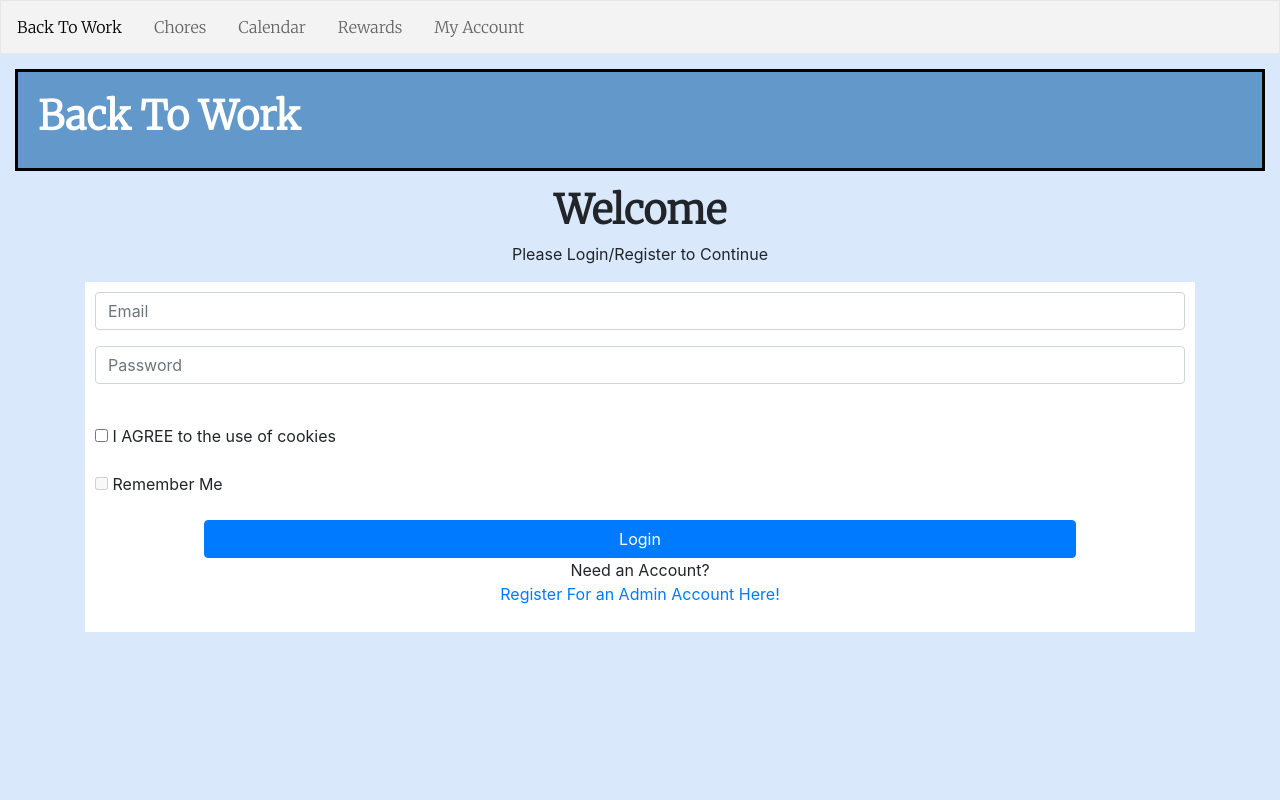
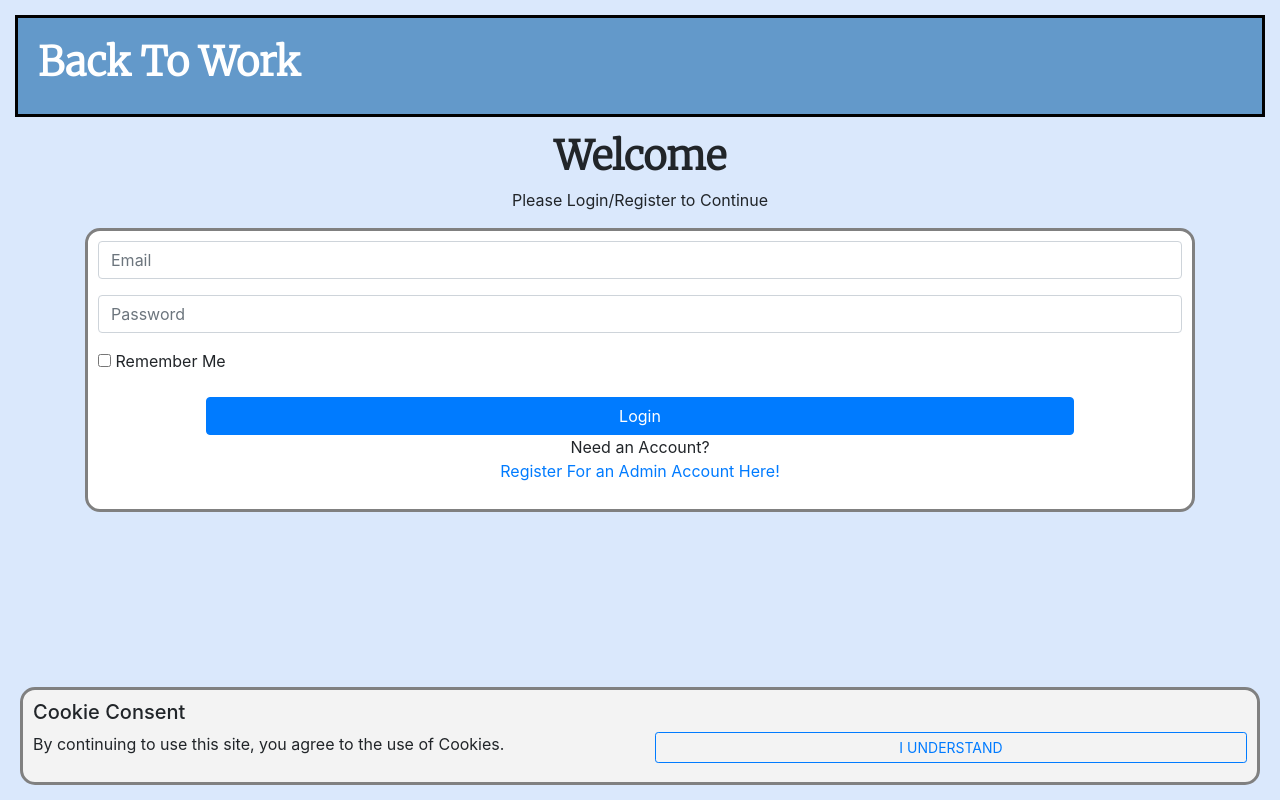
Before and after one commit to EvanWard29/BackToWork, a PHP site: page /BackToWork/public/account/login/login.php in a window 1280 px wide. Run offline with PHP 8.4, Linux system fonts and the light colour scheme; some libraries are stand-ins or nearby versions.

Commit message:
Added Cookie Popup and Redesigned Tables
A cookie popup will now appear when the user first visits the site and will last for 30 days. The CSS of tables has been altered to be more visually friendly and clearer.

```diff
--- /dev/null
+++ b/BackToWork/assets/css/cookiePopup.css
@@ -0,0 +1,27 @@
+#cookieBarBox {
+    opacity: 0;
+    position: fixed;
+    bottom: 0;
+    left: 5px;
+    right: 5px;
+    z-index: 200;
+    margin: 15px;
+    padding: 10px;
+    border: grey solid;
+    border-radius: 15px;
+    background-color: #F3F3F3;
+    animation: initial-hide 1s ease-out 1.5s forwards;
+}
+
+/* removes banner when clicked */
+#cookieBarBox.cookie-fade {opacity: 0; animation-fill-mode: none}
+
+/* stops banner re-appearing */
+#cookieBarBox.hidden {display: none;}
+
+
+/* animation keyframes that animates the banner in onload */
+@keyframes initial-hide {
+    0%   {opacity:0;}
+    100% {opacity:1;}
+}
--- a/BackToWork/assets/css/login.css
+++ b/BackToWork/assets/css/login.css
@@ -1,3 +1,10 @@
 .inpPadding{
     margin-bottom: 5px;
 }
+
+#loginForm{
+    background-color: white;
+    padding: 10px;
+    border: grey solid;
+    border-radius: 15px;
+}
--- a/BackToWork/assets/css/myGroup.css
+++ b/BackToWork/assets/css/myGroup.css
@@ -1,23 +1,20 @@
-.background{
+.containerBackground{
     background-color: white;
     padding: 10px;
+    border: grey solid;
 }
 
 table{
     width: 100%;
     border-collapse: collapse;
     padding: 5px;
-    font-size: 25px;
     text-align: center;
-}
-td{
-    background-color: #DAE8FC;
-    color: black;
+    font-size: 20px;
 }
 
+
 thead{
-    background-color: #5a5aff;
-    color: white;
+    background-color: cornflowerblue;
 }
 
 .name{
--- a/BackToWork/assets/js/account/checkLogin.js
+++ b/BackToWork/assets/js/account/checkLogin.js
@@ -2,6 +2,7 @@ $(function(){
     let page = window.location.pathname;
     if(page !== "/BackToWork/public/account/login/login.php" && page !== "/BackToWork/public/account/registration/registration.php") {
         let userID = getCookie('userID');
+        //If user not logged in, redirect to login
         if (userID === "") {
             location.replace('/BackToWork/public/account/login/login.php');
         }
--- a/BackToWork/assets/js/account/login/login.js
+++ b/BackToWork/assets/js/account/login/login.js
@@ -1,13 +1,4 @@
 $(function(){
-    $('#lgnAgree').click(function(){
-       if($('#lgnAgree').prop('checked') === true){
-           $('#lgnRemember').attr('disabled', false);
-       } else{
-           $('#lgnRemember').attr('disabled', true);
-           $('#lgnRemember').prop('checked', false);
-       }
-    });
-
    $('#btnLogin').click(async function(){
        let emailErr = false;
        let passwordErr = false;
@@ -79,29 +70,26 @@ $(function(){
        }
 
        if(emailErr !== true && passwordErr !== true){
-           //Correct Details - Get UserID
+           //Correct Details - Get User Details
            $.post("/BackToWork/src/controller/account/login/loginUser.php",{
                inpLgnEmail: email
            }, function(data){
-               if($('#lgnAgree').prop('checked') === true){
-                   //User Agrees
-                   $('#invAgree').attr('hidden', true);
-
-                   data = JSON.parse(data)[0];
-                   //If remember me checked, save cookie for longer period
-                   if($('#lgnRemember').prop('checked') === true){
-                       //User checked remember me - save extended period cookie
+               data = JSON.parse(data)[0];
+               if(getCookie('userID') !== data.userID) {
+                   //If no cookies for current user saved
+                   if ($('#lgnRemember').prop('checked') === true) {
+                       //User checked remember me - save extended period cookie (2 weeks)
                        let today = new Date();
                        let expire = new Date();
-                       expire.setTime(today.getTime() + 3600000*24*14);
+                       expire.setTime(today.getTime() + 3600000 * 24 * 14);
                        document.cookie = "userID=" + data.userID + "; path=/; expires=" + expire.toUTCString();
                        document.cookie = "groupID=" + data.groupID + "; path=/; expires=" + expire.toUTCString();
                        document.cookie = "accountType=" + data.type + "; path=/; expires=" + expire.toUTCString();
                        document.cookie = "points=" + data.points + "; path=/; expires=" + expire.toUTCString();
 
-                       location.replace('/BackToWork/public/myGroup.php');
-                   }else{
-                       //User has NOT checked remember me - save short period cookie
+                       location.replace('/BackToWork/public/group/myGroup.php');
+                   } else {
+                       //User has NOT checked remember me - cookie will be destroyed when session closed
                        document.cookie = "userID=" + data.userID + ";path=/";
                        document.cookie = "groupID=" + data.groupID + ";path=/";
                        document.cookie = "accountType=" + data.type + ";path=/";
@@ -110,11 +98,9 @@ $(function(){
                        location.replace('/BackToWork/public/group/myGroup.php');
                    }
                }else{
-                   //User does NOT agree
-                   $('#invAgree').attr('hidden', false);
+                   //Log user in
+                   location.replace('/BackToWork/public/group/myGroup.php');
                }
-
-
            });
        }
    }) ;
--- a/BackToWork/assets/js/account/logout.js
+++ b/BackToWork/assets/js/account/logout.js
@@ -1,5 +1,6 @@
 $(function(){
    $('#logout').click(function(){
+
        document.cookie = "userID=; path=/; expires=Thu, 01 Jan 1970 00:00:00 UTC;";
        document.cookie = "groupID=; path=/; expires=Thu, 01 Jan 1970 00:00:00 UTC;";
        document.cookie = "accountType=; path=/; expires=Thu, 01 Jan 1970 00:00:00 UTC;";
--- /dev/null
+++ b/BackToWork/assets/js/cookiePopup.js
@@ -0,0 +1,17 @@
+$(function () {
+    $("#cookieBoxOk").click(function () {
+        let expire = new Date();
+
+        expire.setTime(expire.getTime() + (30 * 24 * 60 * 60 * 1000));
+        document.cookie = "seenCookie=yes; expires=" + expire.toGMTString() + "; path=/";
+
+        $('#cookieBarBox').addClass('cookie-fade');
+    });
+
+    let cookieValue = getCookie('seenCookie');
+
+    if (cookieValue != null && cookieValue === 'yes') {
+        //Popup seen
+        $('#cookieBarBox').addClass('hidden');
+    }
+});
--- a/BackToWork/public/account/login/login.php
+++ b/BackToWork/public/account/login/login.php
@@ -10,7 +10,7 @@
             <h1>Welcome</h1>
             <div class="container">
                 <p>Please Login/Register to Continue</p>
-                <div class="container background text-center" id="loginForm">
+                <div class="container text-center" id="loginForm">
                     <form class="form-signin">
                         <label id="invLogin" class="text-danger" hidden>Invalid Email or Password</label>
                         <div class="form-group">
@@ -22,11 +22,7 @@
                             <input class="form-control inpPadding" type="password" placeholder="Password" id="inpLgnPassword" name="inpLgnPassword">
                         </div>
                         <div class="checkbox mb-3 text-left">
-                            <label class="text-danger" id="invAgree" hidden>You Must Agree to the use of Cookies before proceeding</label><br>
-                            <label><input type="checkbox" value="agree" id="lgnAgree"> I AGREE to the use of cookies</label>
-                        </div>
-                        <div class="checkbox mb-3 text-left">
-                            <label><input type="checkbox" value="remember-me" id="lgnRemember" disabled> Remember Me</label>
+                            <label><input type="checkbox" value="remember-me" id="lgnRemember"> Remember Me</label>
                         </div>
                     </form>
                     <div class="text-center">
@@ -38,3 +34,6 @@
         </div>
     </body>
 </html>
+
+<?php
+include_once "../../footer.php";
--- a/BackToWork/public/account/registration/registration.php
+++ b/BackToWork/public/account/registration/registration.php
@@ -46,3 +46,6 @@
 </div>
 </body>
 </html>
+
+<?php
+include_once "../../footer.php";
--- a/BackToWork/public/calendar/calendar.php
+++ b/BackToWork/public/calendar/calendar.php
@@ -91,3 +91,6 @@ foreach($events as $event){
     //Set background of a date to represent an event
     echo "<script>$('li[id='+ '$eventDate'.split(' ')[0] +']').css('background', '#76D8F7')</script>";
 }
+
+
+include_once "../footer.php";
--- a/BackToWork/public/chores/chores.php
+++ b/BackToWork/public/chores/chores.php
@@ -45,7 +45,7 @@
     <body>
         <div class="container-fluid main">
             <h1>Chores</h1>
-            <div class="container background">
+            <div class="container containerBackground">
                 <div class="row">
                     <?php
                     if($_COOKIE['accountType'] == 0){?>
@@ -395,3 +395,6 @@
         </div>
     </body>
 </html>
+
+<?php
+include_once "../footer.php";
--- /dev/null
+++ b/BackToWork/public/footer.php
@@ -0,0 +1,14 @@
+<script src="/BackToWork/assets/js/cookiePopup.js"></script>
+<link type="text/css" rel="stylesheet" href="/BackToWork/assets/css/cookiePopup.css">
+
+<div id="cookieBarBox">
+    <h5>Cookie Consent</h5>
+    <div class="row">
+        <div class="col">
+            <p>By continuing to use this site, you agree to the use of Cookies.</p>
+        </div>
+        <div class="col">
+            <button id="cookieBoxOk" class="btn btn-sm btn-block btn-outline-primary" data-cookie="risk">I UNDERSTAND</button>
+        </div>
+    </div>
+</div>
--- a/BackToWork/public/header.php
+++ b/BackToWork/public/header.php
@@ -35,8 +35,8 @@
     </head>
     <body>
 
-        <ul>
-            <li id><a class="active" href="/BackToWork/public/group/myGroup.php" id="linkFamily">Back To Work</a></li>
+        <ul id="header">
+            <li id><a class="active" href="/BackToWork/public/group/myGroup.php" id="linkFamily">My Group</a></li>
             <li id><a href="/BackToWork/public/chores/chores.php" id="linkChores">Chores</a></li>
             <li id><a href="/BackToWork/public/calendar/calendar.php" id="linkCalendar">Calendar</a></li>
             <li id><a href="/BackToWork/public/rewards/rewards.php" id="linkRewards">Rewards</a></li>
@@ -53,16 +53,17 @@
     </body>
 </html>
 <script>
+
     let page = window.location.pathname;
 
     if(page === "/BackToWork/public/account/login/login.php" || page === "/BackToWork/public/account/registration/registration.php") {
-        $('#linkFamily').addClass("linkDisabled");
-        $('#linkChores').addClass("linkDisabled");
-        $('#linkCalendar').addClass("linkDisabled");
-        $('#linkRewards').addClass("linkDisabled");
-        $('#linkAccount').addClass("linkDisabled");
-        $('#logout').attr('hidden', true);
-        $('#linkMain').addClass("linkDisabled");
+        //If user is already logged in - redirect to main page
+        if(getCookie('userID') !== ""){
+            location.replace("/BackToWork/public/group/myGroup.php");
+        }else{
+            $('#header').attr('hidden', true);
+            $('#linkMain').addClass("linkDisabled");
+        }
+    }
 
-    }
 </script>
--- a/BackToWork/public/rewards/rewards.php
+++ b/BackToWork/public/rewards/rewards.php
@@ -13,7 +13,7 @@ $users = $db->getUsers($_COOKIE['groupID']);
     <body>
         <div class="container-fluid main">
             <h1>Rewards</h1>
-            <div class="container text-left background details">
+            <div class="container text-left containerBackground details">
                 <?php if($rewards != null){ ?>
                 <table class="table-bordered">
                     <thead>
@@ -159,3 +159,6 @@ $users = $db->getUsers($_COOKIE['groupID']);
         </div>
     </body>
 </html>
+
+<?php
+include_once "../footer.php";
```
Also changed, not shown: BackToWork/public/account/account.php (+5 -2 lines), BackToWork/public/group/myGroup.php (+5 -2 lines), 1 other file.
